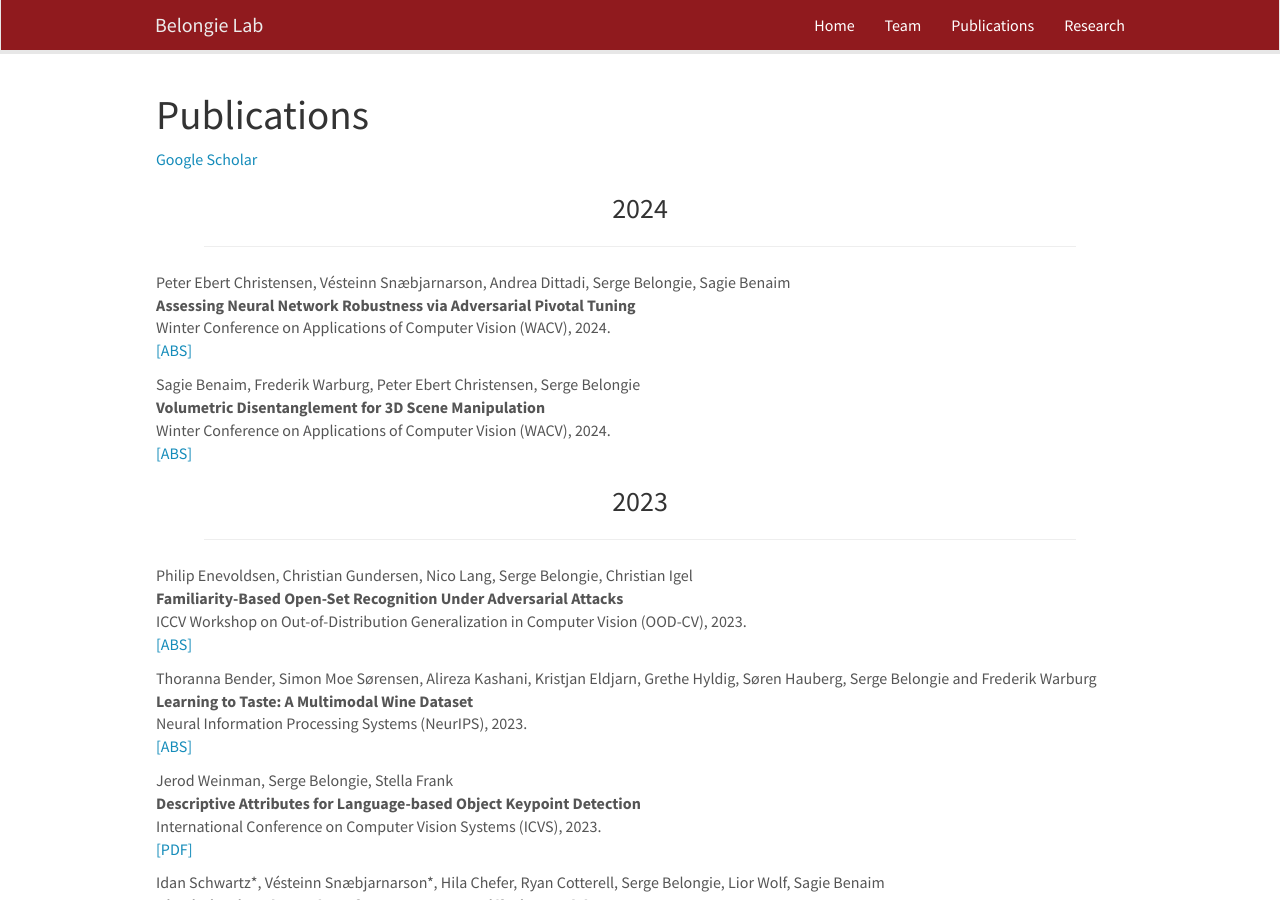
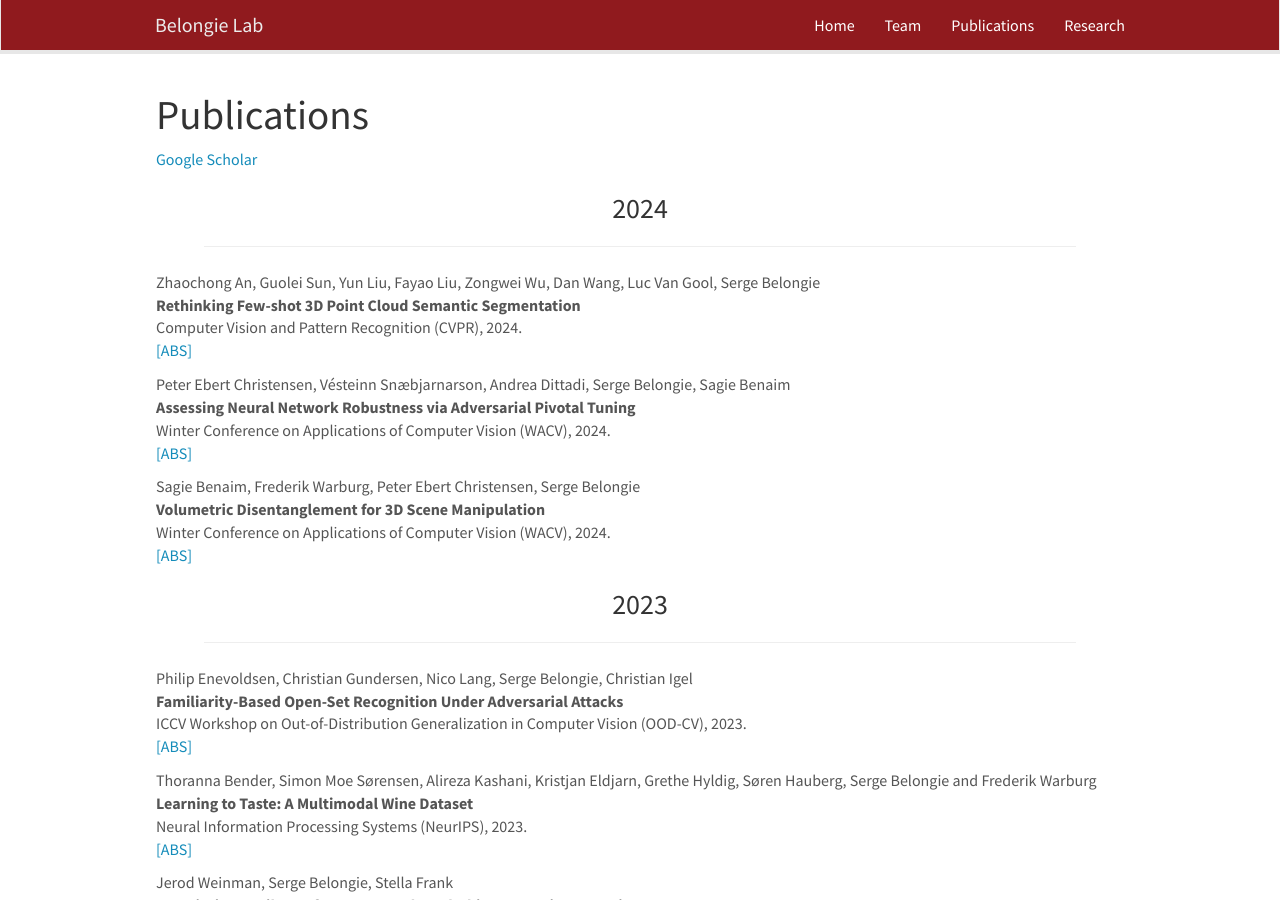
Before and after one commit to BelongieLab/belongielab.github.io, a Jekyll site: the page built from _pages/publications.md, in a window 1280 px wide and 900 px high. Built offline with Jekyll 4.4.1, drawn with Linux system fonts in a browser that asks for light colours; nearby versions of some CDN libraries.

Commit message:
Update publist.yml
added Zhaochong et al. CVPR 2024

```diff
--- a/_data/publist.yml
+++ b/_data/publist.yml
@@ -1,3 +1,13 @@
+- address: Seattle
+  author: "Zhaochong An, Guolei Sun, Yun Liu, Fayao Liu, Zongwei Wu, Dan Wang, Luc Van Gool, Serge Belongie"
+  link:
+    display: ABS
+    url: https://zhaochongan.github.io
+  pub_type: conference
+  ref: An2024
+  title: Rethinking Few-shot 3D Point Cloud Semantic Segmentation
+  venue: 'Computer Vision and Pattern Recognition (CVPR), '
+  year: '2024'
 - address: Paris
   title: Familiarity-Based Open-Set Recognition Under Adversarial Attacks
   author: Philip Enevoldsen, Christian Gundersen, Nico Lang, Serge Belongie, Christian Igel
```
